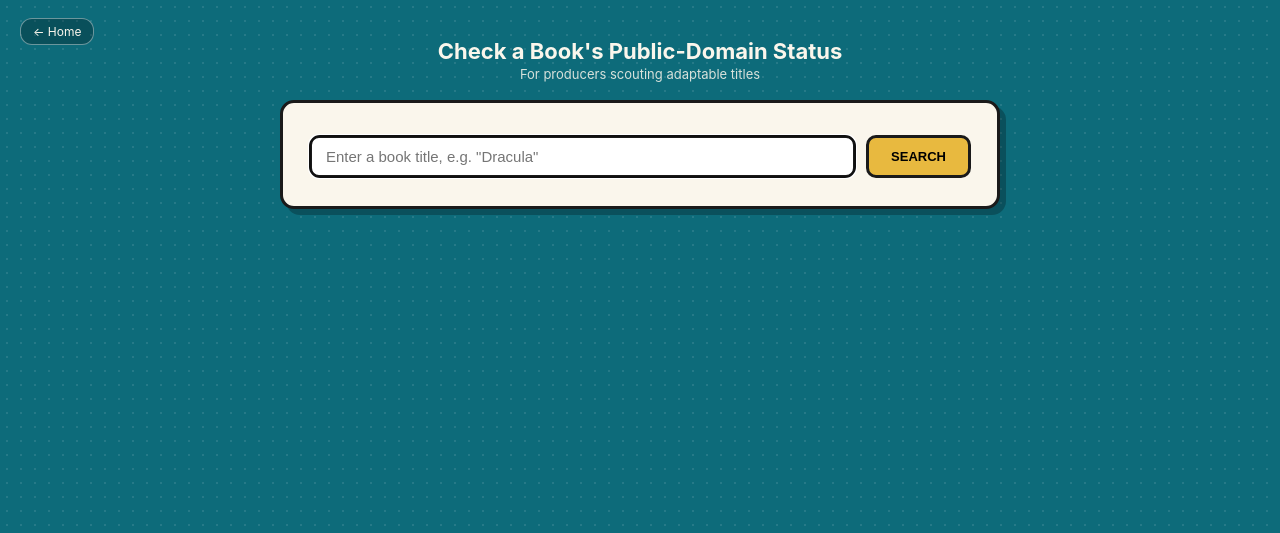
After one commit to R10ForTheWin/Domain-Hunter, a Flask app: page /producers in a window 1280 px wide. The commit adds this page. Shown: the top 533 px of the page. Run offline with Flask 3, Linux system fonts and the light colour scheme.

Commit message:
Redesign site as a hero landing page with two real entry points
Reworks page 1 per DJ's direction: full-bleed textless logo animation
background, wordmark placeholder up top (swap for the real logo file
once DJ sends it -- see the comment in home.html), two comic-styled
CTA buttons in the bottom negative space.

- / -- new hero page (home.html)
- /status -- the old dashboard content, moved here so it's not lost
- /producers -- real feature: search the actual corpus by title, with
  an honest disclaimer that this is candidate-corpus data, not a
  verified PD determination (that's still Jason's unbuilt package)
- /networks -- honest placeholder explaining it depends on Chantell's
  not-yet-built Studio Scoring package, rather than faking a working
  mandate-matcher on top of made-up weights

Screenshotted all four pages locally before committing to check the
actual visual result, not just that routes return 200.

Co-Authored-By: Claude Sonnet 5 <noreply@anthropic.com>

```diff
--- a/site/app.py
+++ b/site/app.py
@@ -9,7 +9,7 @@ computed from the CSVs already checked into the repo.
 import csv
 from pathlib import Path
 
-from flask import Flask, render_template
+from flask import Flask, render_template, request
 
 app = Flask(__name__)
 
@@ -36,13 +36,18 @@ STAGES = [
 ]
 
 
-def load_corpus_stats():
+def load_corpus_rows():
     path = DATA_DIR / "book_corpus.csv"
     if not path.exists():
+        return []
+    with path.open(newline="", encoding="utf-8") as f:
+        return list(csv.DictReader(f))
+
+
+def load_corpus_stats():
+    rows = load_corpus_rows()
+    if not rows:
         return None
-
-    with path.open(newline="", encoding="utf-8") as f:
-        rows = list(csv.DictReader(f))
 
     total = len(rows)
     has_death = sum(1 for r in rows if r.get("author_death_year"))
@@ -75,14 +80,34 @@ def load_shortlist():
 
 
 @app.route("/")
-def index():
+def home():
+    return render_template("home.html")
+
+
+@app.route("/status")
+def status():
     return render_template(
-        "index.html",
+        "status.html",
         stages=STAGES,
         corpus=load_corpus_stats(),
         shortlist=load_shortlist(),
     )
 
 
+@app.route("/producers")
+def producers():
+    query = request.args.get("q", "").strip()
+    results = []
+    if query:
+        q_lower = query.lower()
+        results = [r for r in load_corpus_rows() if q_lower in r["title"].lower()][:25]
+    return render_template("producers.html", query=query, results=results)
+
+
+@app.route("/networks")
+def networks():
+    return render_template("networks.html")
+
+
 if __name__ == "__main__":
     app.run(debug=True, port=5050)
--- /dev/null
+++ b/site/templates/producers.html
@@ -0,0 +1,118 @@
+<!DOCTYPE html>
+<html lang="en">
+<head>
+<meta charset="UTF-8">
+<meta name="viewport" content="width=device-width, initial-scale=1.0">
+<title>Producers — Domain Huntress</title>
+<style>
+  :root {
+    --teal: #0d6b7a; --teal-dark: #0a4f5a; --gold: #e8b93f; --red: #d8482f;
+    --cream: #faf6ec; --ink: #1a1a1a;
+  }
+  * { box-sizing: border-box; }
+  body {
+    margin: 0;
+    font-family: -apple-system, "Helvetica Neue", Arial, sans-serif;
+    color: var(--ink);
+    background: var(--teal);
+    background-image: radial-gradient(rgba(255,255,255,0.10) 1px, transparent 1px);
+    background-size: 14px 14px;
+  }
+  header { text-align: center; padding: 30px 20px 18px 20px; position: relative; }
+  .back-link {
+    position: absolute; top: 18px; left: 20px;
+    font-size: 12px; color: var(--cream); text-decoration: none;
+    background: rgba(0,0,0,0.25); padding: 5px 12px; border-radius: 12px;
+    border: 1px solid rgba(255,255,255,0.4);
+  }
+  header h1 { color: var(--cream); font-size: 22px; margin: 8px 0 2px 0; }
+  header p { color: var(--cream); opacity: 0.85; font-size: 13px; margin: 0; }
+  main { max-width: 760px; margin: 0 auto; padding: 0 20px 60px 20px; }
+  .card {
+    background: var(--cream);
+    border: 3px solid var(--ink);
+    border-radius: 14px;
+    padding: 22px 26px;
+    margin-bottom: 24px;
+    box-shadow: 6px 6px 0 rgba(0,0,0,0.25);
+  }
+  form { display: flex; gap: 10px; margin: 10px 0 6px 0; flex-wrap: wrap; }
+  input[type=text] {
+    flex: 1;
+    min-width: 200px;
+    padding: 10px 14px;
+    border: 3px solid var(--ink);
+    border-radius: 10px;
+    font-size: 15px;
+  }
+  button {
+    background: var(--gold);
+    border: 3px solid var(--ink);
+    border-radius: 10px;
+    padding: 10px 22px;
+    font-weight: 800;
+    text-transform: uppercase;
+    font-size: 13px;
+    cursor: pointer;
+  }
+  button:hover { background: var(--red); color: var(--cream); }
+  table { width: 100%; border-collapse: collapse; font-size: 13.5px; margin-top: 14px; }
+  th, td { text-align: left; padding: 8px 10px; border-bottom: 1px solid #e2dcc8; }
+  th { color: var(--teal-dark); font-size: 11px; text-transform: uppercase; letter-spacing: 0.03em; }
+  .disclaimer {
+    font-size: 12px;
+    color: #6b5f3f;
+    background: #f3ecd4;
+    border: 2px solid #d8c98a;
+    border-radius: 8px;
+    padding: 10px 14px;
+    margin-top: 16px;
+  }
+  .empty { color: #777; font-style: italic; }
+</style>
+</head>
+<body>
+
+<header>
+  <a href="{{ url_for('home') }}" class="back-link">← Home</a>
+  <h1>Check a Book's Public-Domain Status</h1>
+  <p>For producers scouting adaptable titles</p>
+</header>
+
+<main>
+  <div class="card">
+    <form method="get">
+      <input type="text" name="q" value="{{ query }}" placeholder="Enter a book title, e.g. &quot;Dracula&quot;" autofocus>
+      <button type="submit">Search</button>
+    </form>
+
+    {% if query %}
+      {% if results %}
+        <table>
+          <tr><th>Title</th><th>Author</th><th>Death Yr</th><th>Pub Yr</th><th>Source</th></tr>
+          {% for b in results %}
+          <tr>
+            <td>{{ b.title }}</td>
+            <td>{{ b.author }}</td>
+            <td>{{ b.author_death_year or "—" }}</td>
+            <td>{{ b.publication_year or "—" }}</td>
+            <td>{{ b.source }}</td>
+          </tr>
+          {% endfor %}
+        </table>
+      {% else %}
+        <p class="empty">No matches in our candidate corpus for "{{ query }}".</p>
+      {% endif %}
+      <div class="disclaimer">
+        This shows what's in our candidate corpus, sourced from Project Gutenberg, Open Library,
+        and Wikidata — it is <strong>not yet an independently verified legal determination</strong>.
+        The dedicated PD Verification agent (which applies the actual U.S. copyright rules and
+        flags anything uncertain) is still in development. Treat this as a research starting
+        point, not a final answer.
+      </div>
+    {% endif %}
+  </div>
+</main>
+
+</body>
+</html>
```
Also changed, not shown: site/templates/home.html (added, +151 -0 lines), site/templates/networks.html (added, +96 -0 lines), site/templates/status.html (renamed from site/templates/index.html, +15 -6 lines), 1 other file.
